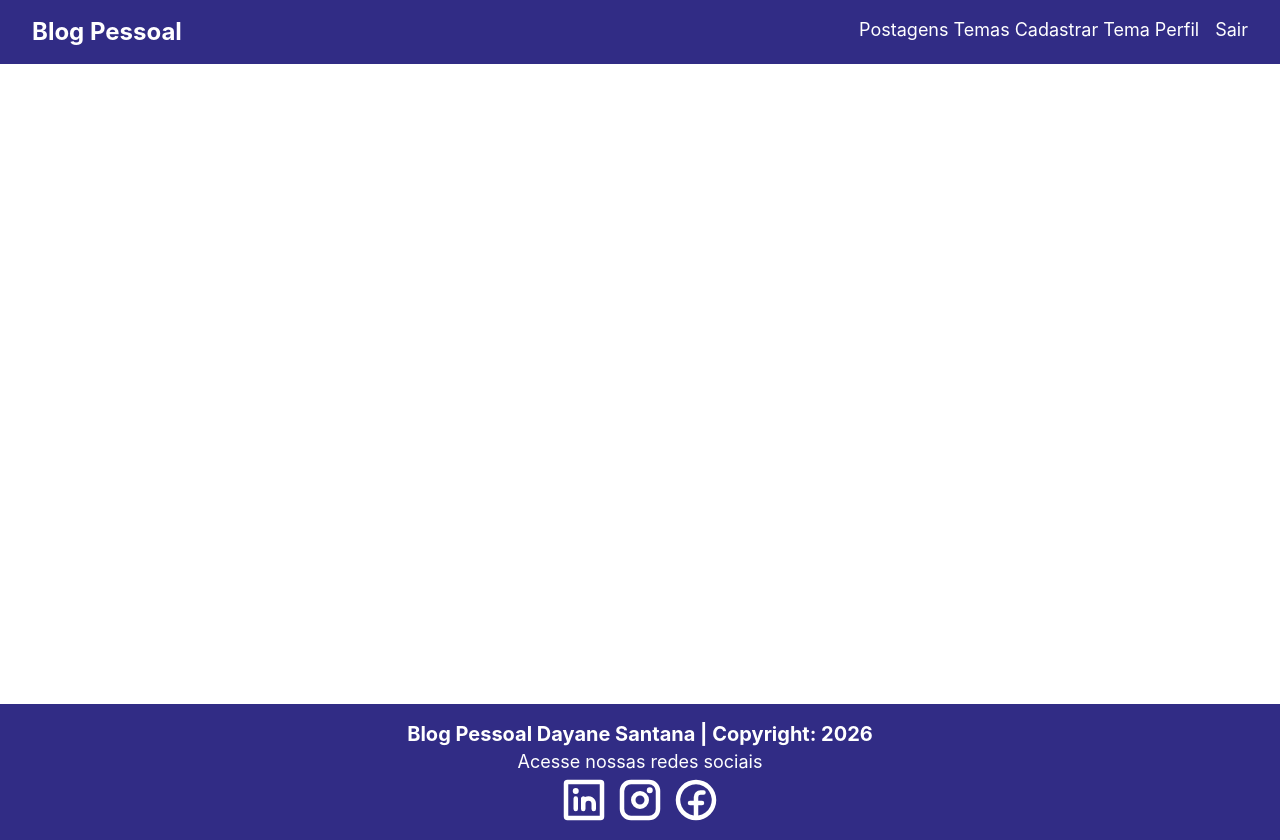
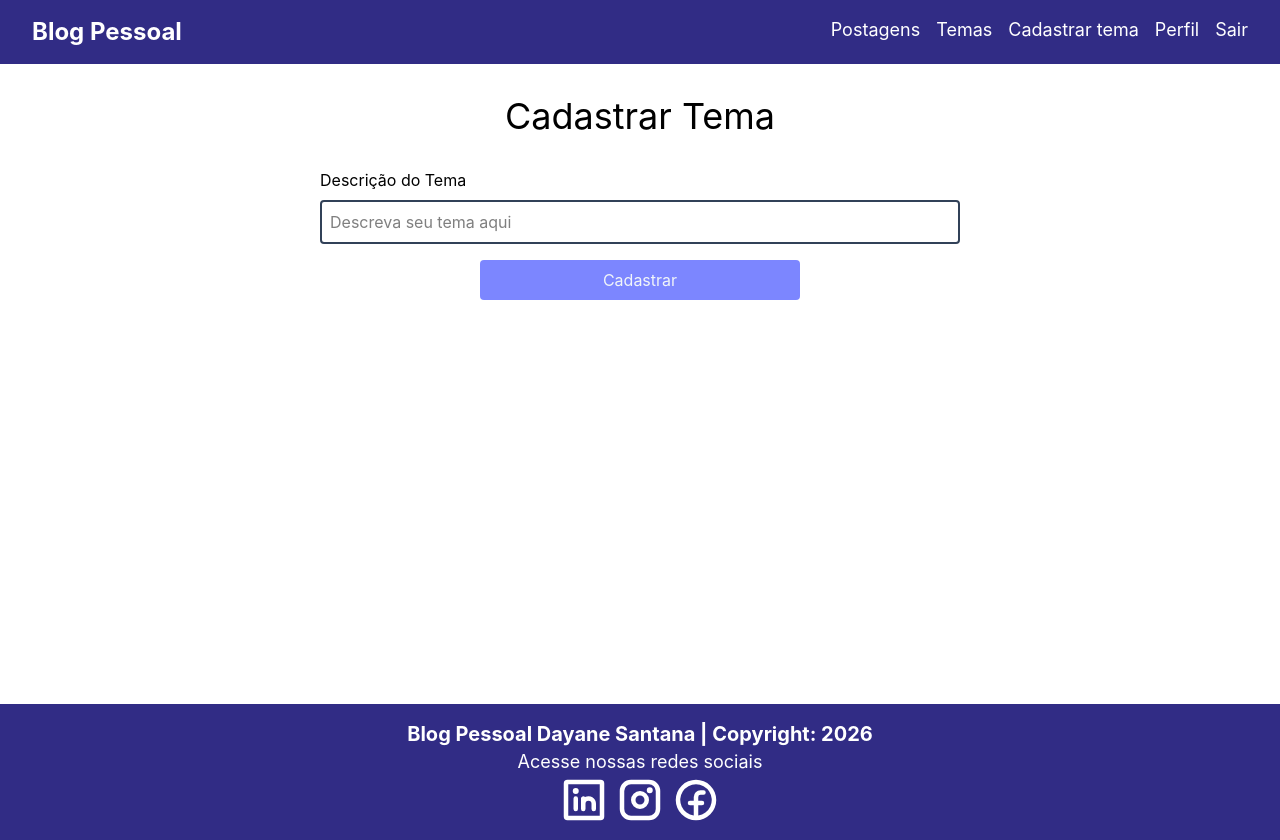
Before and after one commit to dayanesantana/blogpessoal-react, a React (Vite) app: page /cadastrartema in a window 1280 px wide. Built offline with nearby package versions, Linux system fonts and the light colour scheme.

Commit message:
Adicionando funcionalidades Tema

```diff
--- a/src/App.tsx
+++ b/src/App.tsx
@@ -5,6 +5,8 @@
 import Home from "./pages/home/Home";
 import Cadastro from "./pages/cadastro/Cadastro";
 import Login from "./pages/login/Login";
+import ListaTemas from "./components/tema/listatemas/ListaTemas";
+import FormTema from "./components/tema/formtema/FormTema";
 
 function App() {
   return (
@@ -17,6 +19,9 @@
               <Route path="/" element={<Login />} />
               <Route path="/home" element={<Home />} />
               <Route path="/cadastro" element={<Cadastro />} />
+              <Route path="/temas" element={<ListaTemas />} />
+              <Route path="/cadastrartema" element={<FormTema />} />
+              <Route path="/editartema/:id" element={<FormTema />} />
             </Routes>
           </div>
           <Footer />
--- a/src/components/navbar/Navbar.tsx
+++ b/src/components/navbar/Navbar.tsx
@@ -16,14 +16,13 @@
     <>
       <div className="w-full flex justify-center py-4 bg-indigo-900 text-white">
         <div className="container flex justify-between text-lg mx-8">
-          <Link to="/home" className="text-2xl font-bold">
-            Blog Pessoal
-          </Link>
+          <Link to="/home" className="text-2xl font-bold">Blog Pessoal</Link>
           <div className="flex gap-4">
-            Postagens Temas Cadastrar Tema Perfil
-            <Link to="" onClick={logout} className="hover:underline">
-              Sair
-            </Link>
+            Postagens
+            <Link to='/temas' className='hover:underline'>Temas</Link>
+            <Link to='/cadastrartema' className='hover:underline'>Cadastrar tema</Link>
+            Perfil
+            <Link to="" onClick={logout} className="hover:underline">Sair</Link>
           </div>
         </div>
       </div>
--- /dev/null
+++ b/src/components/tema/cardtema/CardTema.tsx
@@ -0,0 +1,35 @@
+import { Link } from "react-router-dom";
+import type Tema from "../../../models/Tema";
+
+interface CardTemaProps{
+    tema: Tema
+}
+
+
+function CardTema({tema}: CardTemaProps) {
+  return (
+
+    <div className="boder flex flex-col rounded-2xl overflow-hidden justify-between">
+      <header className="py-2 px-6 bg-indigo-800 text-white font-bold text-2xl">
+        Tema
+      </header>
+        <p className='p-8 text-3xl bg-slate-200 h-full'>{tema.descricao}</p>
+      <div className="flex">
+        <Link
+          to=""
+          className="w-full text-slate-100 bg-indigo-400 hover:bg-indigo-800 flex items-center justify-center"
+        >
+          Editar
+        </Link>
+
+        <Link
+          to=""
+          className="w-full text-slate-100 bg-red-400 hover:bg-red-800 flex items-center justify-center"
+        >
+          Deletar
+        </Link>
+      </div>
+    </div>
+  );
+}
+export default CardTema
--- /dev/null
+++ b/src/components/tema/formtema/FormTema.tsx
@@ -0,0 +1,22 @@
+function FormTema() {
+  return (
+    <div className="container flex flex-col items-center justify-center mx-auto">
+      <h1 className="text-4xl text-center my-8">Cadastrar Tema</h1>
+      <form className="w-1/2 flex flex-col gap-4">
+        <div className="flex flex-col gap-2">
+          <label htmlFor="descricao">Descrição do Tema</label>
+          <input
+            type="text"
+            name="descricao"
+            placeholder="Descreva seu tema aqui"
+            className="border-2 border-slate-700 rounded p-2"
+          />
+        </div>
+        <button className="rounded text-slate-100 bg-indigo-400 hover:bg-indigo-800 w-1/2 py-2 mx-auto flex justify-center" type="submit">
+            Cadastrar
+        </button>
+      </form>
+    </div>
+  );
+}
+export default FormTema
--- /dev/null
+++ b/src/components/tema/listatemas/ListaTemas.tsx
@@ -0,0 +1,67 @@
+import { useNavigate } from "react-router-dom";
+import CardTema from "../cardtema/CardTema";
+import { SyncLoader } from "react-spinners";
+import { useContext, useEffect, useState } from "react";
+import type Tema from "../../../models/Tema";
+import { AuthContext } from "../../../contexts/AuthContext";
+import { buscar } from "../../../services/Service";
+
+function ListaTemas() {
+  const navigate = useNavigate();
+  const [isLoading, setIsLoading] = useState<boolean>(false);
+  const [temas, setTemas] = useState<Tema[]>([]);
+  const { usuario, handleLogout } = useContext(AuthContext);
+  const token = usuario.token;
+
+  useEffect(() => {
+    if (token === "") {
+      alert("Você precisa estar logado!");
+      navigate("/");
+    }
+  }, [token]);
+
+  useEffect(() => {
+    buscarTemas();
+  }, [temas.length]);
+
+  async function buscarTemas() {
+    try {
+      setIsLoading(true);
+      await buscar("/temas", setTemas, {
+        headers: { Authorization: token },
+      });
+    } catch (error: any) {
+      if (error.toString().includes("401")) {
+        handleLogout();
+      }
+    } finally {
+      setIsLoading(false);
+    }
+  }
+
+  return (
+    <>
+      {isLoading && (
+        <div className="flex justify-center w-full my-8">
+          <SyncLoader color="#312e81" size={32} />
+        </div>
+      )}
+
+      <div className="flex justify-center w-full my-4">
+        <div className="container flex flex-col">
+          {!isLoading && temas.length === 0 && (
+            <span className="text-3xl text-center my-8">
+              Nenhum Tema foi encontrado!
+            </span>
+          )}
+          <div className="grid grid-cols-1 md:grid-cols-2 lg:grid-cols-3 gap-8">
+            {temas.map((tema) => (
+              <CardTema key={tema.id} tema={tema} />
+            ))}
+          </div>
+        </div>
+      </div>
+    </>
+  );
+}
+export default ListaTemas;
--- a/src/services/Service.ts
+++ b/src/services/Service.ts
@@ -7,7 +7,7 @@
 export const cadastrarUsuario = async (
   url: string,
   dados: Object,
-  setDados: Function
+  setDados: Function,
 ) => {
   const resposta = await api.post(url, dados);
   setDados(resposta.data);
@@ -17,3 +17,8 @@
   const resposta = await api.post(url, dados);
   setDados(resposta.data);
 };
+
+export const buscar = async (url: string, setDados: Function, header: Object) => {
+  const resposta = await api.get(url, header)
+  setDados(resposta.data)
+}
```
